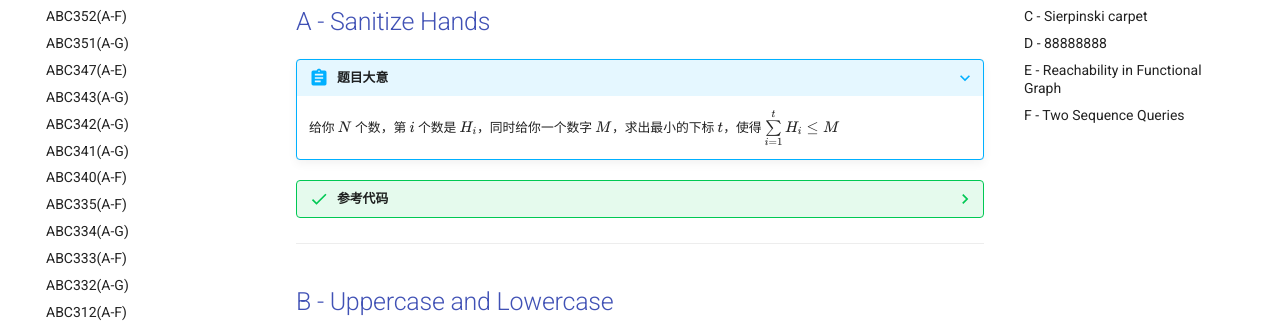
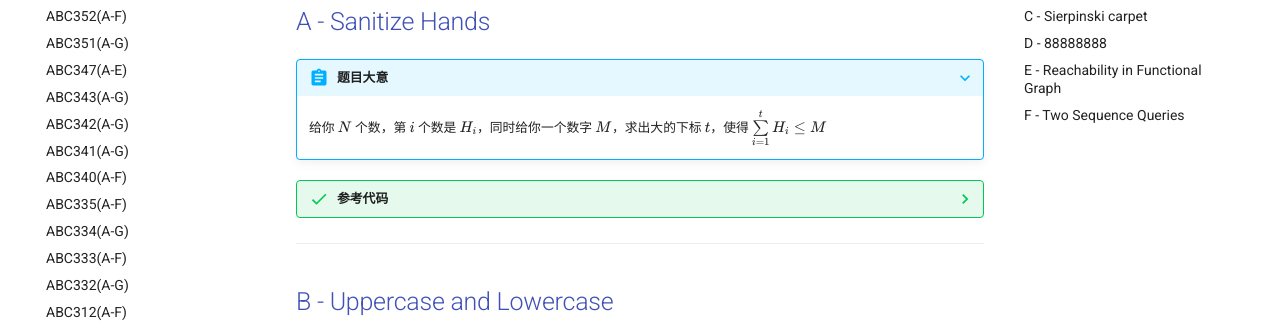
Before and after one commit to CodeZHXS/codezhxs.github.io, an MkDocs documentation site: the page built from docs/algorithm/AtCoder/abc357.md, in a window 1280 px wide and 900 px high. Shown: the part 224-546 px from the top of the window. Built offline with MkDocs 1.6.1 and Material for MkDocs 9.7.7, drawn with Linux system fonts in a browser that asks for light colours; comment, search, counter and statistics services are not loaded.

Commit message:
mod abc357

```diff
--- a/docs/algorithm/AtCoder/abc357.md
+++ b/docs/algorithm/AtCoder/abc357.md
@@ -2,7 +2,7 @@
 
 ???+ Abstract "题目大意"
 
-    给你 $N$ 个数，第 $i$ 个数是 $H_i$，同时给你一个数字 $M$，求出最小的下标 $t$，使得 $\sum\limits_{i = 1}^tH_i \le M$
+    给你 $N$ 个数，第 $i$ 个数是 $H_i$，同时给你一个数字 $M$，求出大的下标 $t$，使得 $\sum\limits_{i = 1}^tH_i \le M$
 
 ??? Success "参考代码"
 
```
